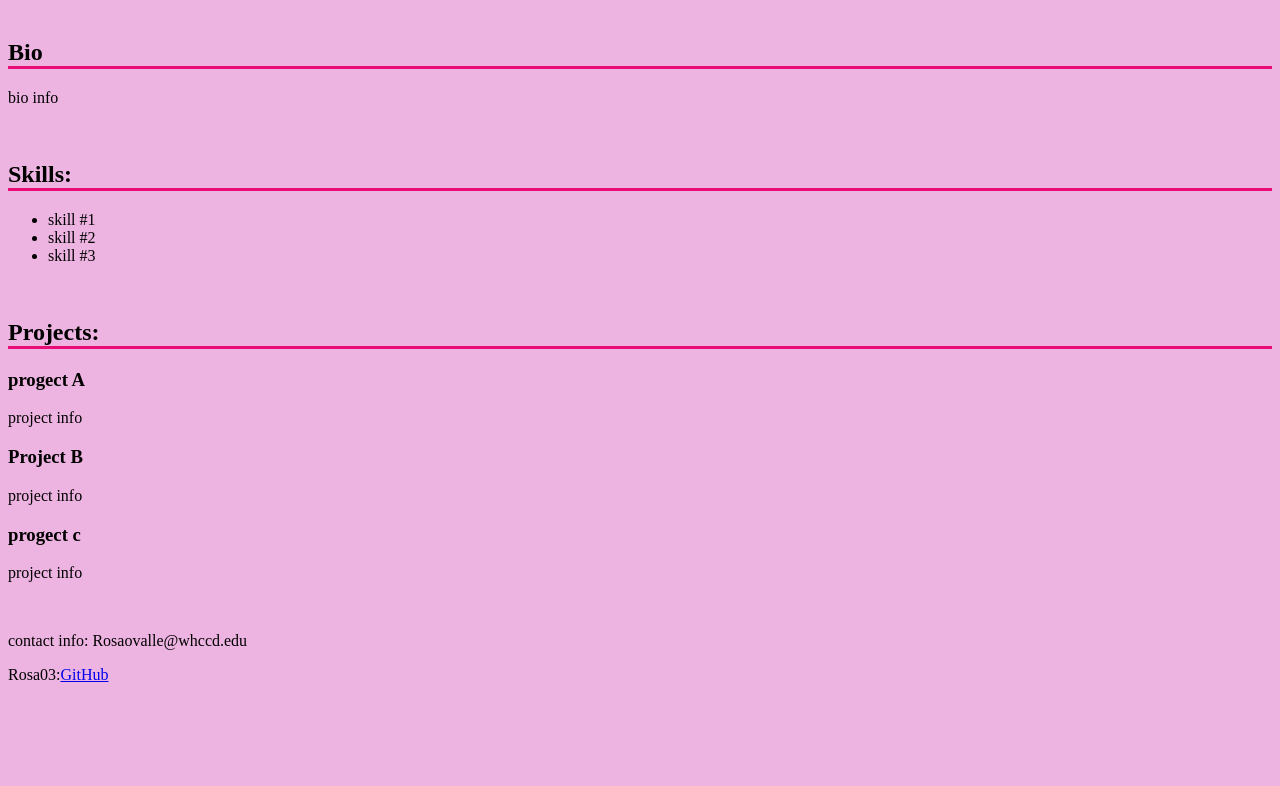
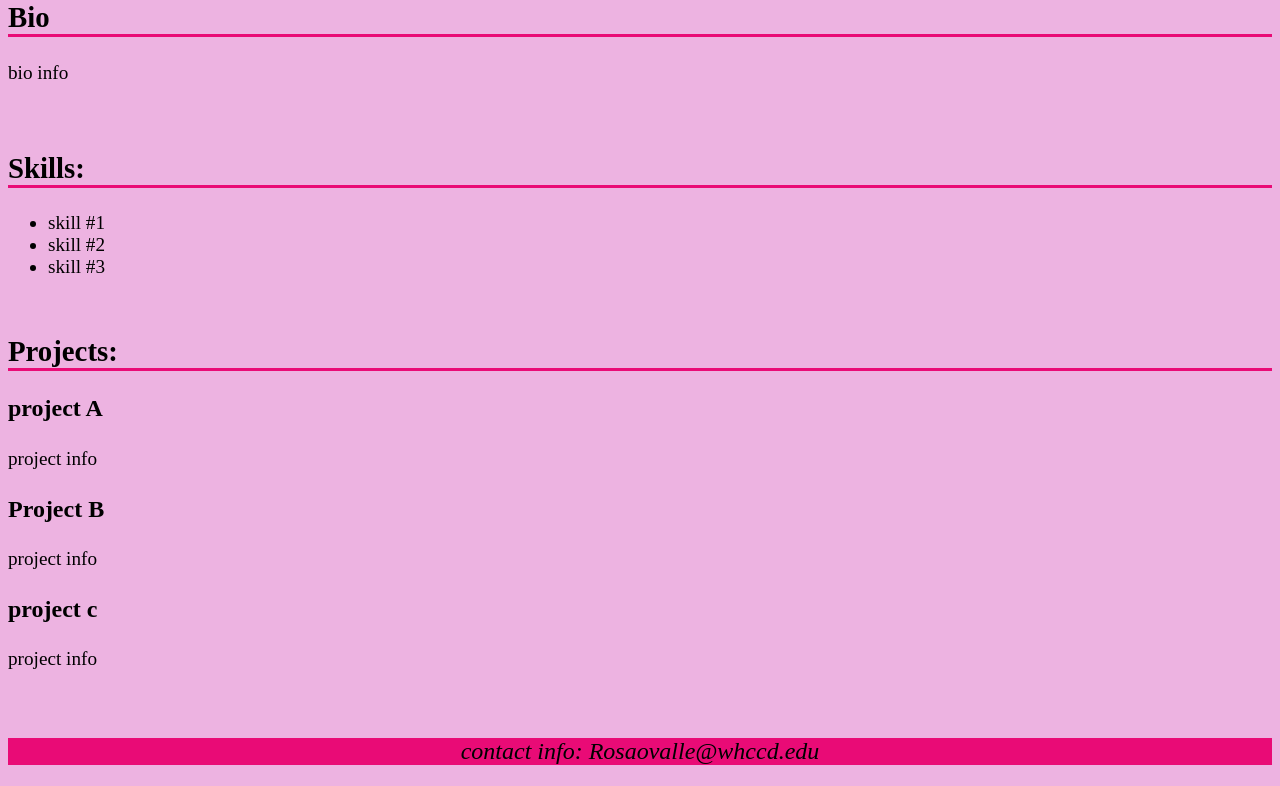
Before and after one commit to Rovall03/COMP001-A-assingment-2, a plain HTML site: page index.html in a window 1280 px wide. Shown: the part 159-945 px from the top of the page. Before the commit the page ends 859 px from the top, so only its background shows below. Drawn offline with Linux system fonts and the light colour scheme.

Commit message:
added font styling

```diff
--- a/index.html
+++ b/index.html
@@ -8,7 +8,7 @@
 <body>
 <h1>Rosa Ovalle </h1>
 <h2>Bio</h2>
-<p>bio info</p>
+<h4>bio info</h4>
 <br>
 <h2>Skills:</h2>
 <ul>
@@ -18,12 +18,12 @@
 </ul>
 <br>
 <h2>Projects:</h2>
-    <h3> progect A</h3>
-        <p>project info</p>
+    <h3> project A</h3>
+        <h4>project info</h4>
     <h3> Project B</h3>
-        <p>project info</p>
-    <h3> progect c</h3>
-         <p>project info</p>
+        <h4>project info</h4>
+    <h3> project c</h3>
+         <h4>project info</h4>
  <br>
 <p>contact info: Rosaovalle@whccd.edu</p>
 <p>Rosa03:<a href="https://github.com/Rovall03">GitHub</a></p>
--- a/main.css
+++ b/main.css
@@ -1,13 +1,16 @@
-body {
-    background-color: #edb3e1; /* This is a shade of orange. */
-    }
-    h1 {
-    color: #f7f3f3;
+body {background-color: #edb3e1; }
+    h1 {color: #f7f3f3;
     text-align: center;
     font-style: italic;
-    font-size: 500%;
-    }
-    h2 {
-    font-style:normal;
-    border-bottom: 3px solid #e90b76; /* Add a line below h2s */
-    }
+    font-size: 400%;
+    background-color: #e90b76;  }
+    h2 {  font-style:normal;
+    border-bottom: 3px solid #e90b76;
+    font-size: 180%; }
+    p {background-color: #e90b76;
+        text-align: center;
+        font-style: italic;
+        font-size: 150%; }
+    h4{font-size: larger; font-weight: lighter;}
+    h3 {font-size: x-large;}
+    li {font-size: larger; font-weight: lighter;}
```
